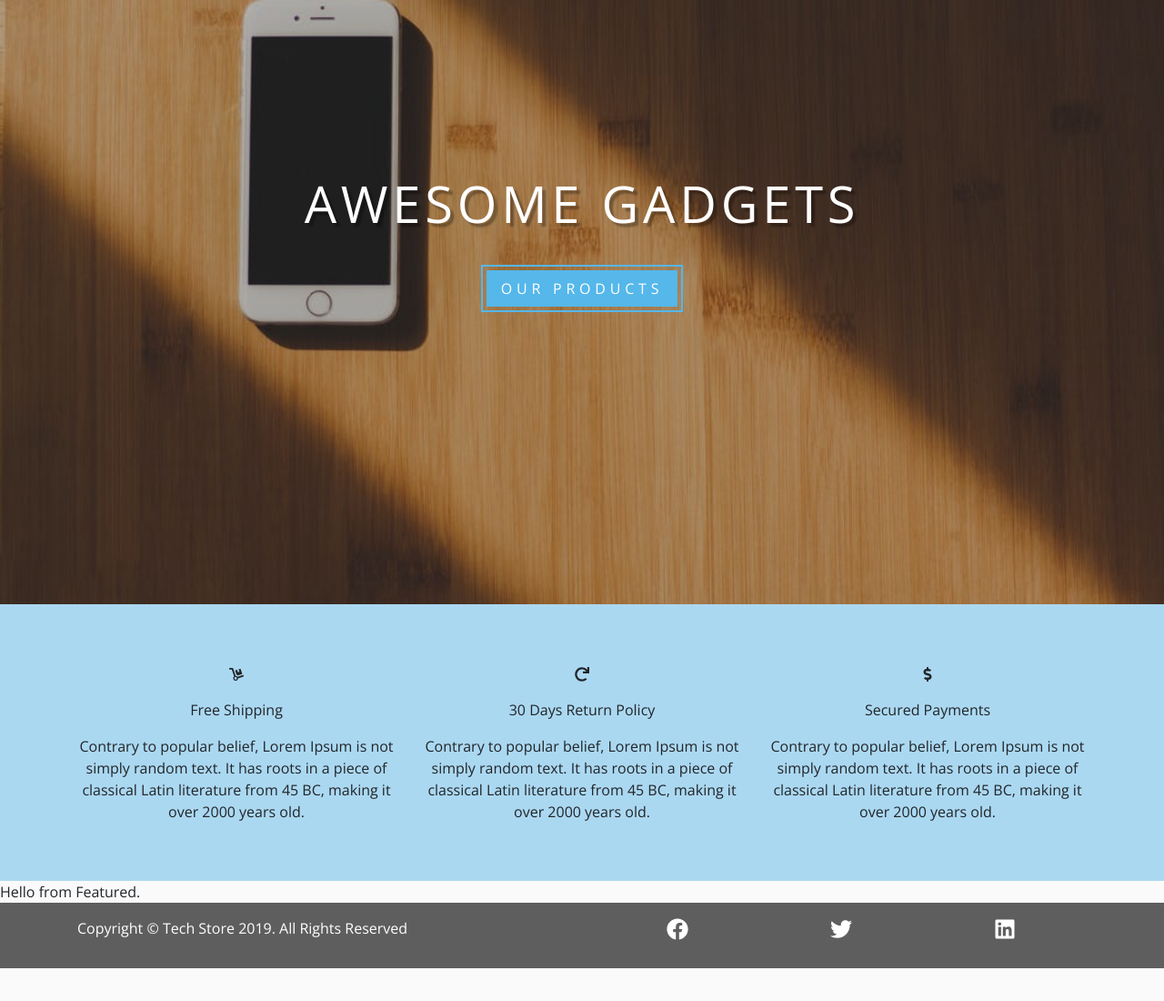
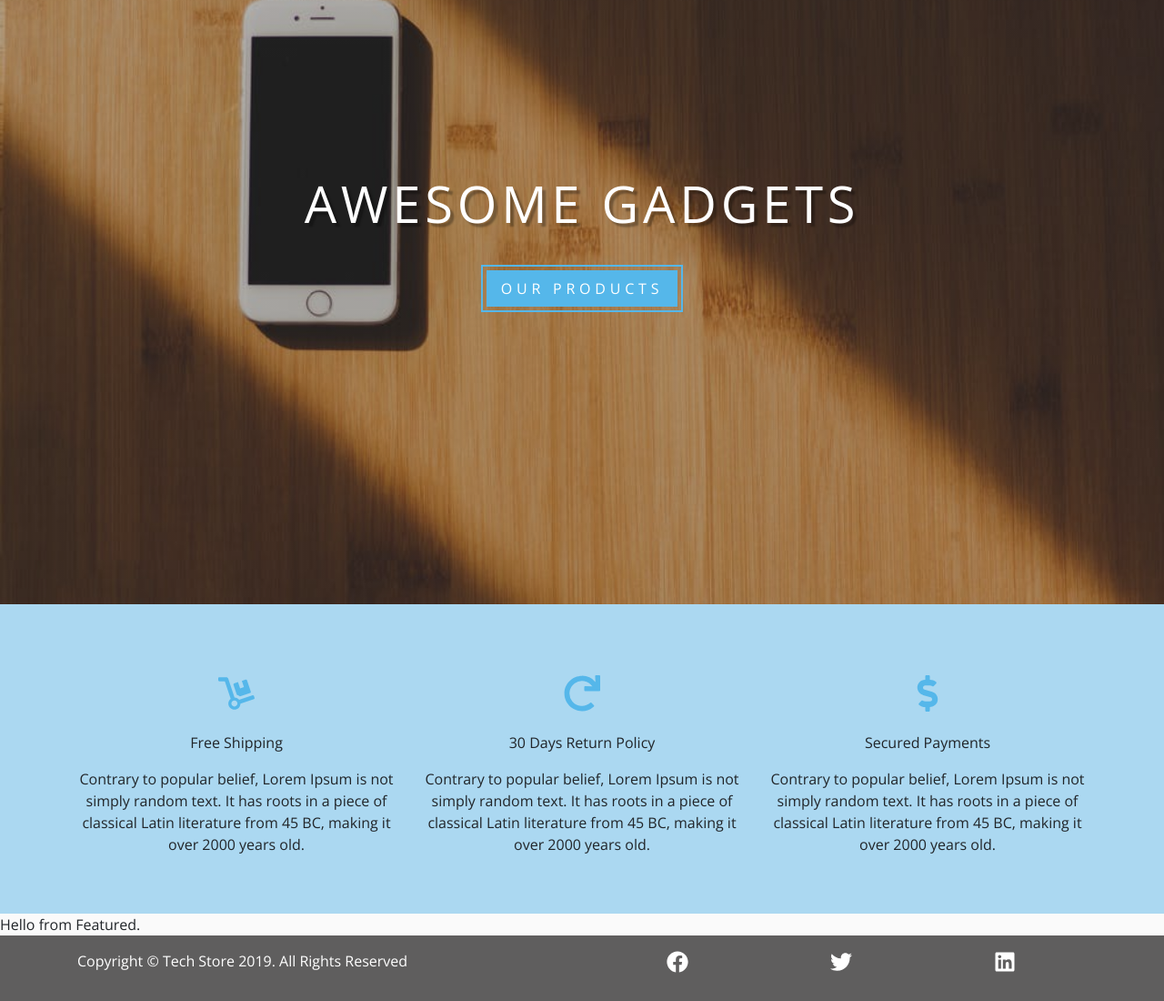
Before and after one commit to haveeru/react-tech-store, a React (Create React App) app: page / in a window 1280 px wide. Shown: the part 197-1297 px from the top of the page at 91% size. Before the commit the page ends 1261 px from the top, so only its background shows below. Built offline with nearby package versions, Linux system fonts and the light colour scheme.

Commit message:
change home page icon size

```diff
--- a/src/components/HomePage/Services.js
+++ b/src/components/HomePage/Services.js
@@ -59,7 +59,7 @@ export default Services;
 
 const ServicesWrapper = styled.section`
     background: rgba(95, 183, 234, 0.5);
-    .serivices-cons {
+    .services-icon {
         font-size: 2.5rem;
         color: var(--primaryColor);
         p {
```
